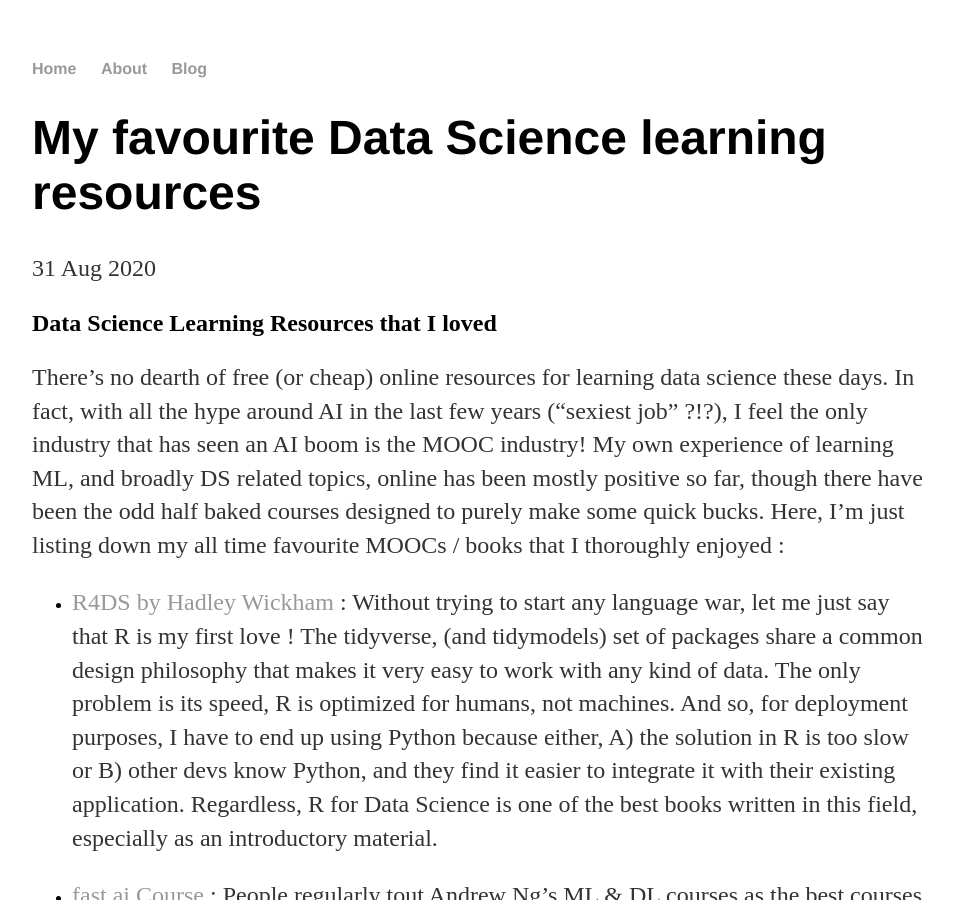
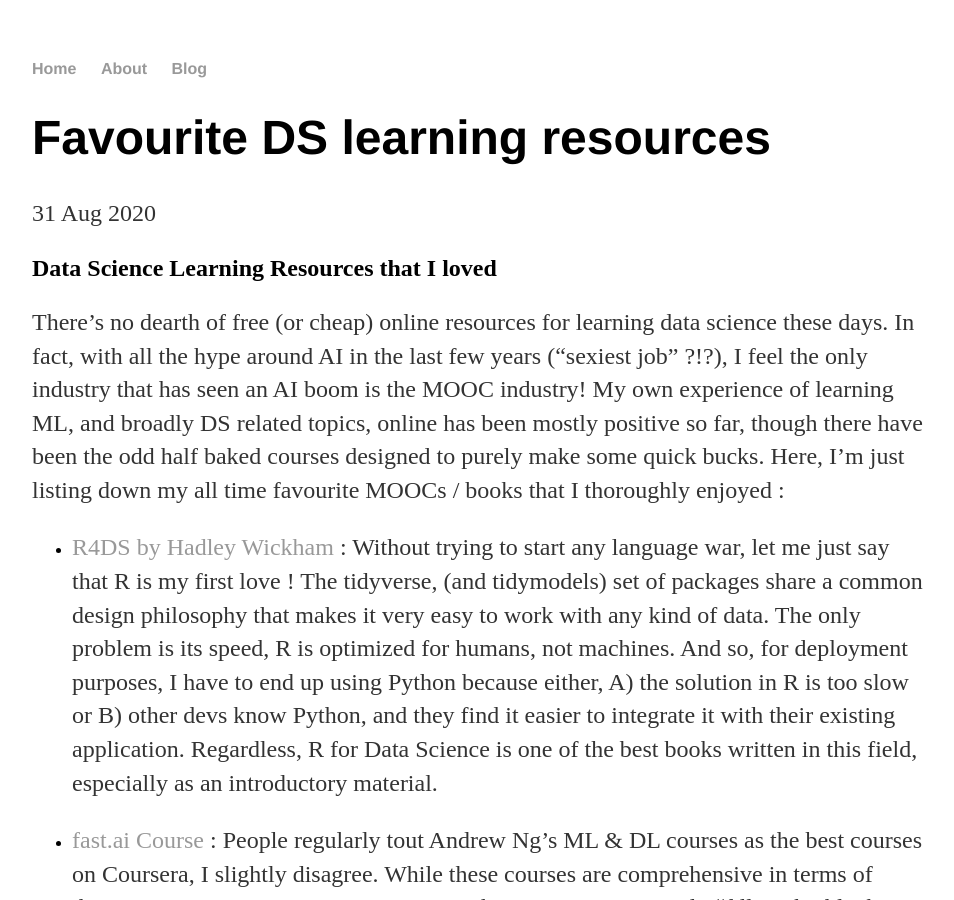
Before and after one commit to pritesh-shrivastava/pritesh-shrivastava.github.io, a Jekyll site: the page built from _posts/2020-08-31-fav-ds-learning-resources.md, in a window 1280 px wide and 900 px high. Shown: the whole window, without its empty margins (160-1114 px from the left). Built offline with Jekyll 4.4.1, drawn with Linux system fonts in a browser that asks for light colours; comment, search, counter and statistics services are not loaded.

Commit message:
Fix headers

```diff
--- a/_posts/2020-08-31-fav-ds-learning-resources.md
+++ b/_posts/2020-08-31-fav-ds-learning-resources.md
@@ -1,6 +1,6 @@
 ---
 layout: post
-title: "My favourite Data Science learning resources"
+title: "Favourite DS learning resources"
 date: 2020-08-31
 comments: true
 ---
```
Also changed, not shown: _posts/2020-08-30-sicp-so-far.md (+1 -1 lines).
